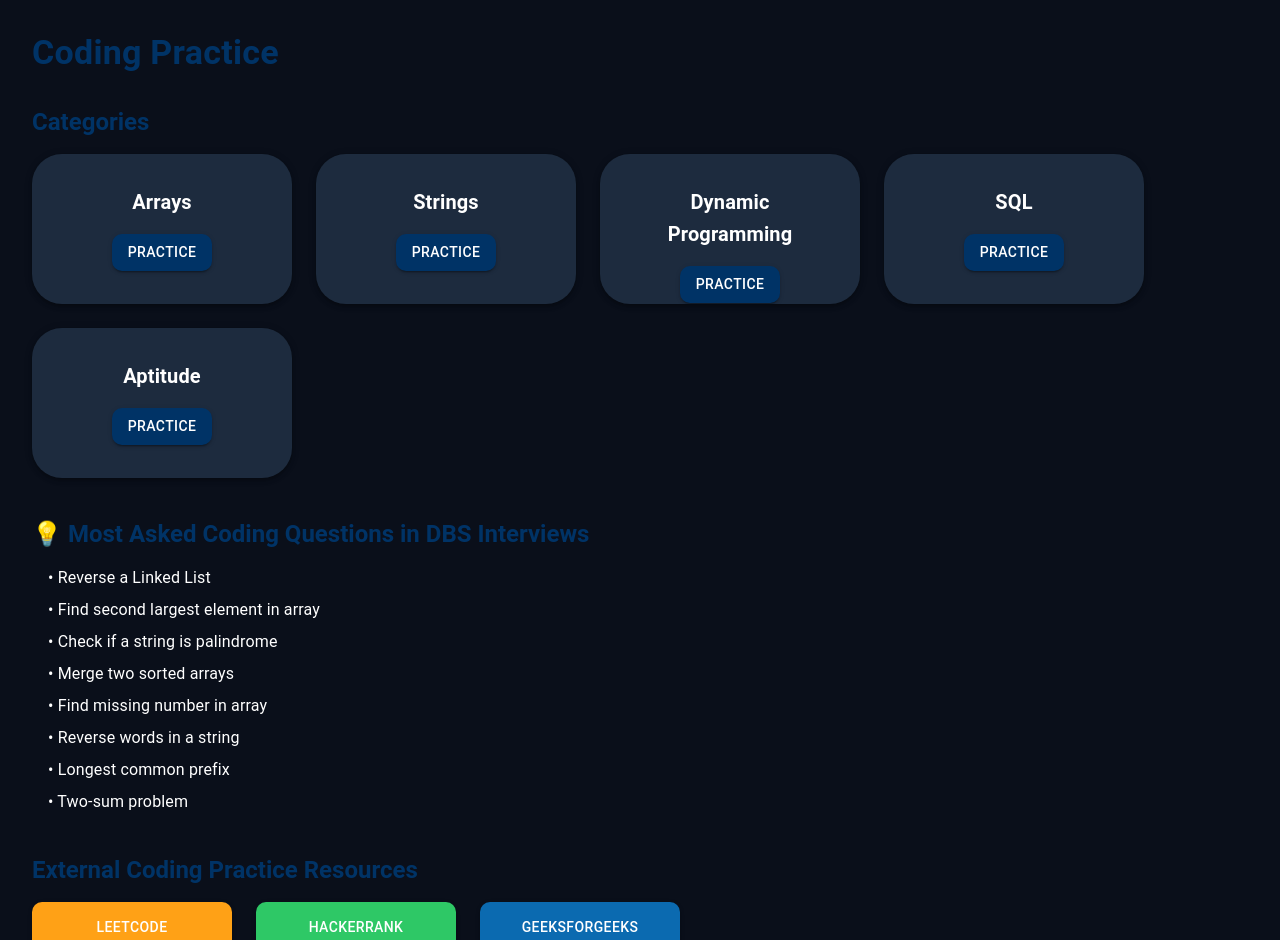
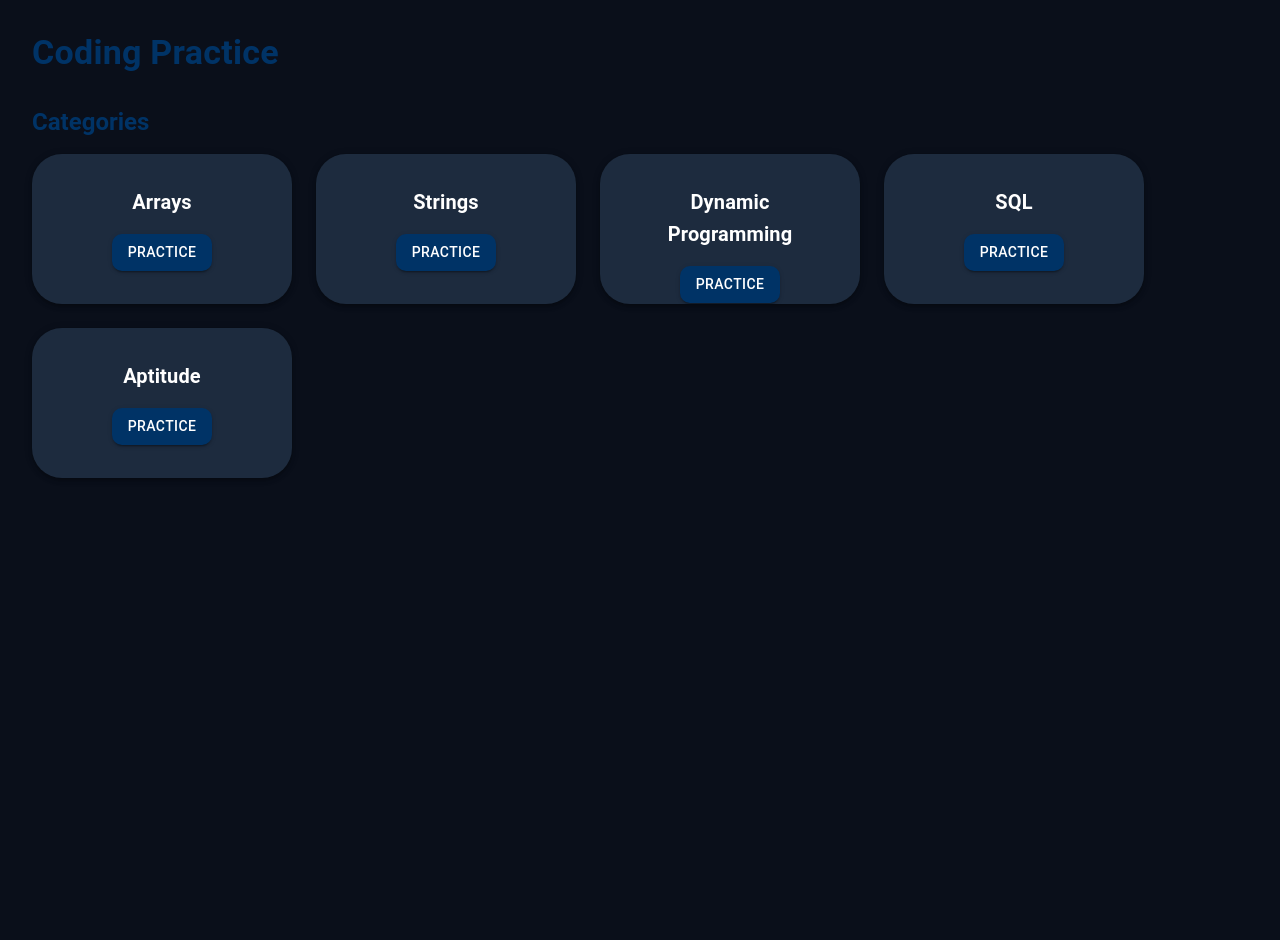
Before and after one commit to 20040795/Prep_Buddy, a React app in the folder frontend/: page /coding in a window 1280 px wide. Shown: the top 940 px of the page. After the commit the page ends 800 px from the top, so only its background shows below. Built offline with nearby package versions, Linux system fonts and the light colour scheme; the HTML template or start-up script is replaced by a standard one.

Commit message:
updating leadership board acc to users practise in coding

```diff
--- a/frontend/src/pages/CodingPractice.jsx
+++ b/frontend/src/pages/CodingPractice.jsx
@@ -1,13 +1,8 @@
-import {
-  Box,
-  Typography,
-  Grid,
-  Card,
-  CardContent,
-  Button,
-} from "@mui/material";
+import { Box, Typography, Grid, Card, CardContent, Button } from "@mui/material";
 
 export default function CodingPractice() {
+  const user = JSON.parse(localStorage.getItem("user")) || {};
+
   const categories = [
     { name: "Arrays", link: "https://leetcode.com/tag/array/" },
     { name: "Strings", link: "https://leetcode.com/tag/string/" },
@@ -16,16 +11,17 @@ export default function CodingPractice() {
     { name: "Aptitude", link: "https://www.indiabix.com/aptitude/questions-and-answers/" },
   ];
 
-  const topQuestions = [
-    "Reverse a Linked List",
-    "Find second largest element in array",
-    "Check if a string is palindrome",
-    "Merge two sorted arrays",
-    "Find missing number in array",
-    "Reverse words in a string",
-    "Longest common prefix",
-    "Two-sum problem",
-  ];
+  const handlePracticeClick = (topicLink) => {
+    // ⭐ Update leaderboard
+    fetch("http://localhost:5000/api/leaderboard/solved", {
+      method: "POST",
+      headers: { "Content-Type": "application/json" },
+      body: JSON.stringify({ user_id: user.id })
+    });
+
+    // Open practice link
+    window.open(topicLink, "_blank");
+  };
 
   return (
     <Box sx={{ p: 4 }}>
@@ -45,10 +41,11 @@ export default function CodingPractice() {
                 <Typography variant="h6" sx={{ fontWeight: "bold", mb: 2 }}>
                   {cat.name}
                 </Typography>
+
                 <Button
                   variant="contained"
                   sx={{ bgcolor: "#003366" }}
-                  onClick={() => window.open(cat.link, "_blank")}
+                  onClick={() => handlePracticeClick(cat.link)}
                 >
                   Practice
                 </Button>
@@ -57,54 +54,6 @@ export default function CodingPractice() {
           </Grid>
         ))}
       </Grid>
-
-      <Typography variant="h5" sx={{ mb: 2, fontWeight: "bold", color: "#003366" }}>
-        💡 Most Asked Coding Questions in DBS Interviews
-      </Typography>
-
-      <Box sx={{ ml: 2 }}>
-        {topQuestions.map((q, i) => (
-          <Typography key={i} sx={{ mb: 1 }}>
-            • {q}
-          </Typography>
-        ))}
-      </Box>
-
-      <Typography variant="h5" sx={{ mt: 5, mb: 2, fontWeight: "bold", color: "#003366" }}>
-        External Coding Practice Resources
-      </Typography>
-
-      <Grid container spacing={3}>
-        <Grid item>
-          <Button
-            variant="contained"
-            sx={{ bgcolor: "#ffa116", ":hover": { bgcolor: "#e68a00" }, width: 200, height: 50 }}
-            onClick={() => window.open("https://leetcode.com", "_blank")}
-          >
-            LeetCode
-          </Button>
-        </Grid>
-
-        <Grid item>
-          <Button
-            variant="contained"
-            sx={{ bgcolor: "#2ec866", ":hover": { bgcolor: "#1da754" }, width: 200, height: 50 }}
-            onClick={() => window.open("https://www.hackerrank.com", "_blank")}
-          >
-            HackerRank
-          </Button>
-        </Grid>
-
-        <Grid item>
-          <Button
-            variant="contained"
-            sx={{ bgcolor: "#0b6ab0", ":hover": { bgcolor: "#084f7a" }, width: 200, height: 50 }}
-            onClick={() => window.open("https://www.geeksforgeeks.org", "_blank")}
-          >
-            GeeksForGeeks
-          </Button>
-        </Grid>
-      </Grid>
     </Box>
   );
 }
```
